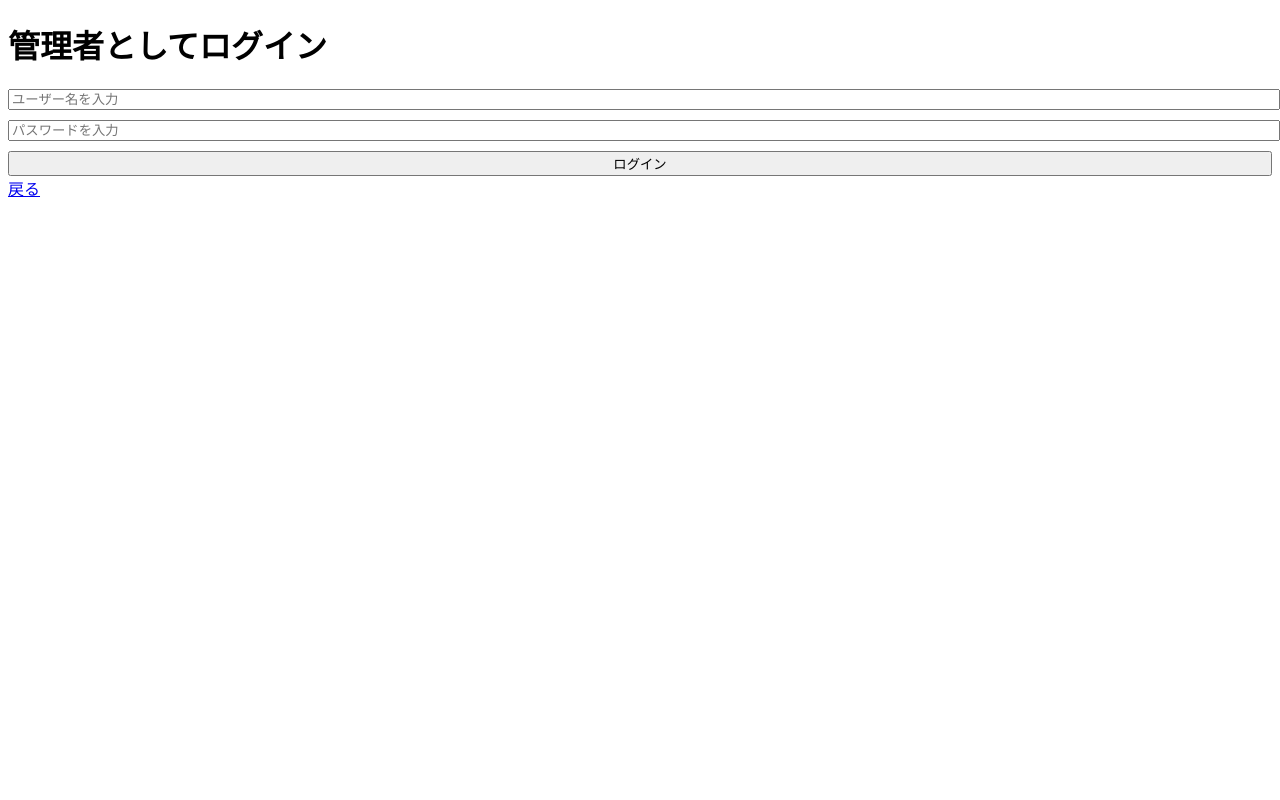
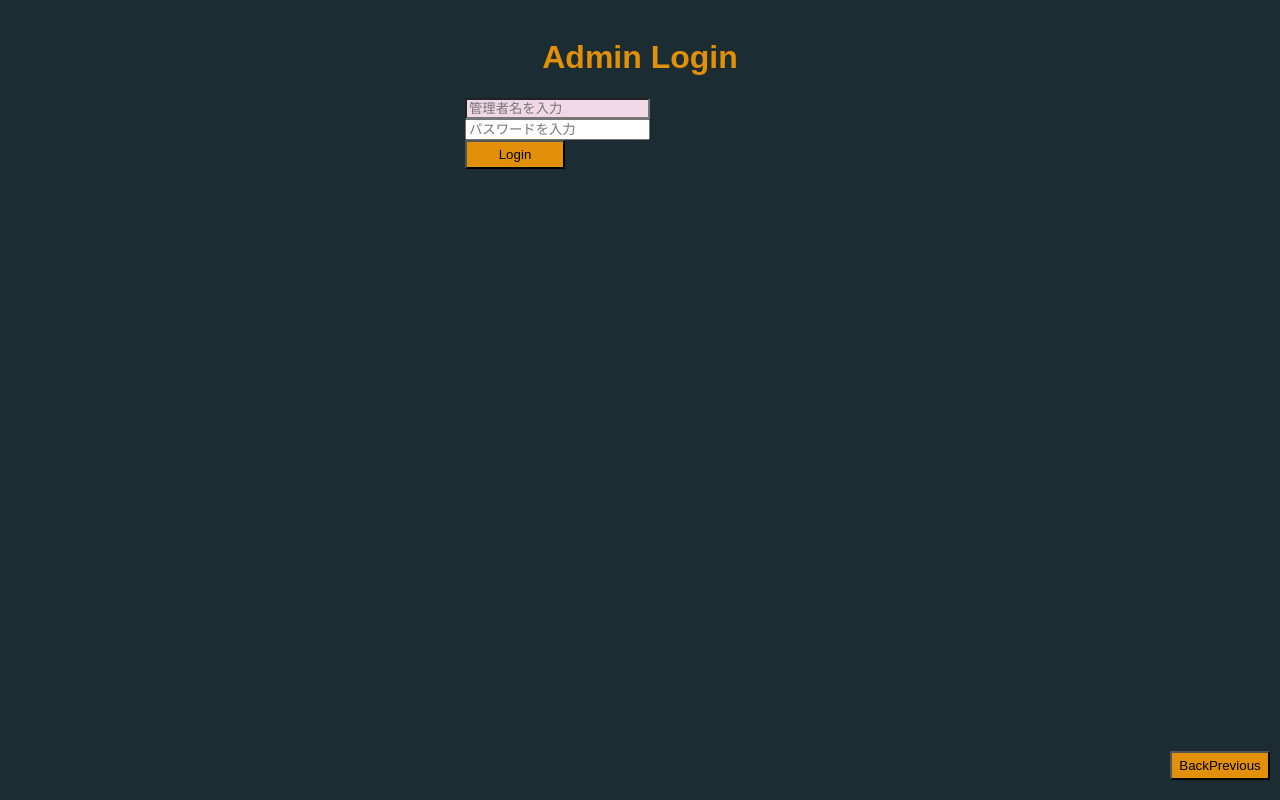
Before and after one commit to O-sh-skech/GraphicLab, a Flask app: page /manager/login in a window 1280 px wide. Run offline with Flask 3, Linux system fonts and the light colour scheme.

Commit message:
Admin Loginページのデザイン

```diff
--- a/static/style.css
+++ b/static/style.css
@@ -115,12 +115,14 @@ body { background-color: #1b2c33; color: #fff; font-family: sans-serif; }
 
     .BackPreviousBtn,
     .SendFeedBackBtn,
-    .AdminAuthBtn {
+    .AdminAuthBtn,
+    .LoginBtn {
       background-color: rgb(226, 143, 9);
       color: #000000;
-      padding: 10px ;
+      padding: 5px ;
       cursor: pointer;
       width: 100px
+
     }
 
     .button-group {
@@ -130,3 +132,19 @@ body { background-color: #1b2c33; color: #fff; font-family: sans-serif; }
       text-align: right;
       gap: 10px; /* ボタンの間隔 */
     }
+
+    .admin-auth-container {
+      max-width: 350px;
+      margin: 0 auto; /* 中央寄せ */
+      padding: 10px;
+    }
+
+    .admin-previousBtn {
+      display: flex;
+      justify-content: center; /* 中央寄せ */
+      margin-top: 20px;
+      position: fixed;
+      bottom: 20px;
+      right: 10px;
+      display: flex;
+    }
--- a/templates/admin.html
+++ b/templates/admin.html
@@ -4,34 +4,26 @@
 <head>
   <meta charset="UTF-8">
   <meta name="viewport" content="width=device-width, initial-scale=1.0">
-  <title>管理者としてログイン</title>
-  <style>
-    .admin-form {
-      max-width: 300px;
-      margin: 100px auto;
-      text-align: center;
-    }
-    input, button {
-      display: block;
-      width: 100%;
-      margin-top: 10px;
-    }
-  </style>
+  <link rel="stylesheet" href="{{ url_for('static', filename='style.css') }}">
+  <title>管理者認証</title>
 </head>
 <body>
-  <div>
-    <h1>管理者としてログイン</h1>
+  <div class="admin-auth-container">
+    <h1>Admin Login</h1>
     <form method="POST" action="/admin">
-      <input name="username" type="text" placeholder="ユーザー名を入力" required>
+      <input name="username" type="text" placeholder="管理者名を入力">
     </form>
 
     <form method="POST" action="/admin">
-      <input type="password" name="password" placeholder="パスワードを入力" required>
+      <input type="password" name="password" placeholder="パスワードを入力">
     </form>
 
-    <button type="submit">ログイン</button>
+    <form method="POST" action="/admin">
+      <button type="submit" class="LoginBtn">Login</button>
+    </form>
   </div>
 
-  <a href="/">戻る</a>
+  <!--　戻るボタン -->
+  <button type="button" class="BackPreviousBtn admin-previousBtn" onclick="history.back()">BackPrevious</button>
 </body>
 </html>
--- a/templates/feedback.html
+++ b/templates/feedback.html
@@ -23,7 +23,7 @@
 
       <!-- 件名 -->
       <label for="subject">件名</label>
-      <input type="text" id="subject" name="subject" placeholder="件名を入力してください">
+      <input type="text" id="subject" name="subject" placeholder="件名を入力してください" maxlength="20">
 
       <!-- 添付ファイル -->
       <label for="attachment">添付ファイル</label>
@@ -32,12 +32,12 @@
       <!-- 内容 -->
       <div class="message-box">
         <label for="message"></label>
-        <textarea id="message" name="message" ></textarea>
+        <textarea id="message" name="message" maxlength="200"></textarea>
       </div>
 
       <!-- 戻るボタン -->
       <div class="button-group">
-        <button type="submit" class="BackPreviousBtn" formaction="{{ url_for('index') }}">BackPrevious</button>
+        <button type="button" class="BackPreviousBtn" onclick="history.back()">BackPrevious</button>
 
         <!-- 送信ボタン -->
         <button type="submit" class="SendFeedBackBtn" formaction="{{ url_for('submit_feedback') }}">SendFeedBack</button>
```
